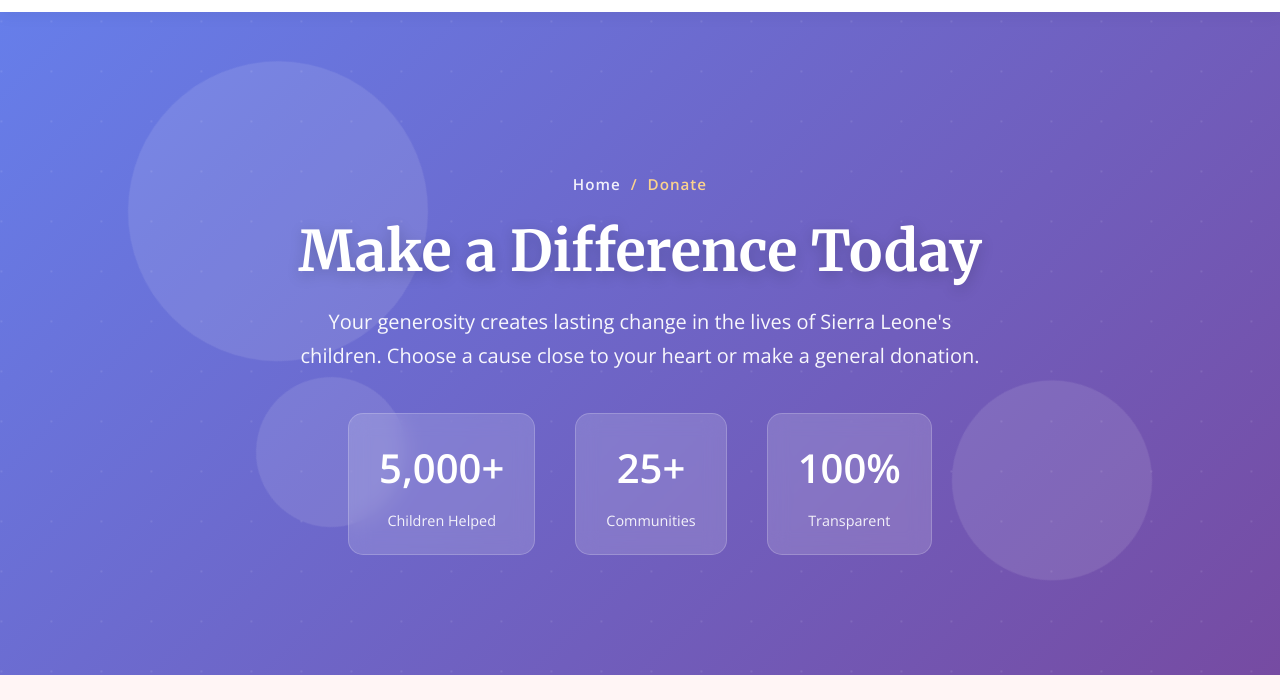
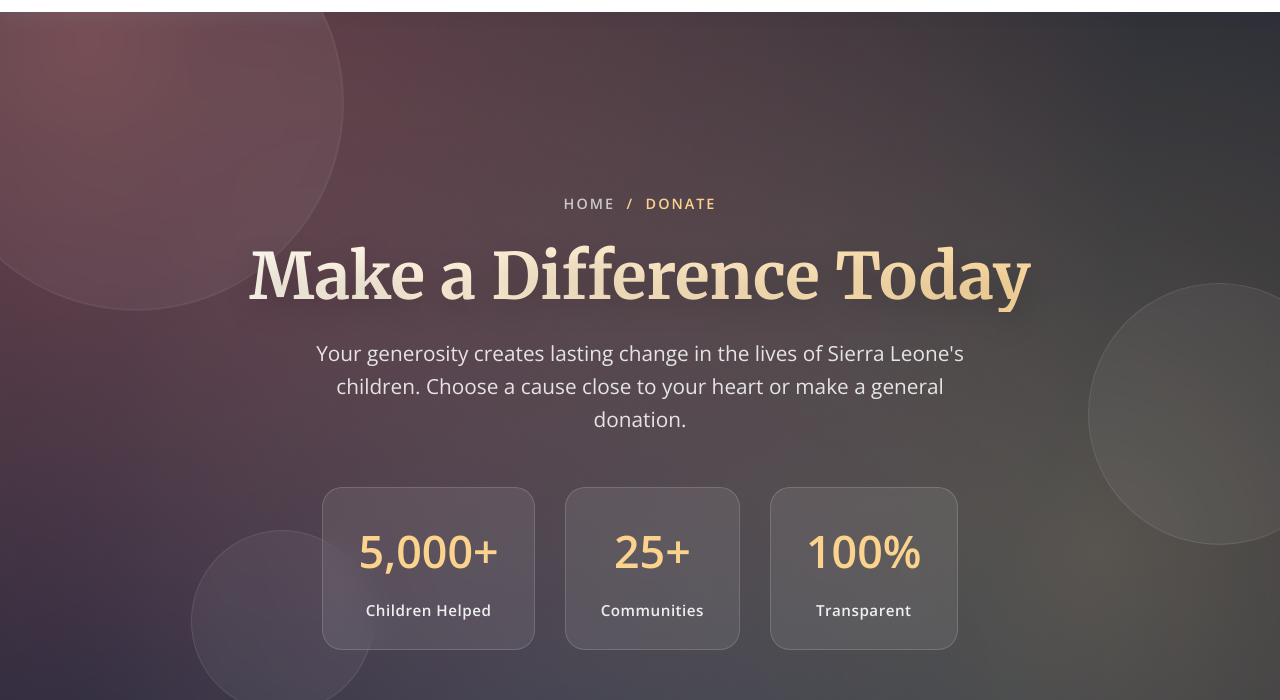
Before and after one commit to virtualcardds-skull/my-childs-foundation-website, a plain HTML site: page donate.html in a window 1280 px wide. Shown: the part 108-808 px from the top of the page. Drawn offline with nearby package versions, Linux system fonts and the light colour scheme.

Commit message:
Update donate.html

```diff
--- a/donate.html
+++ b/donate.html
@@ -71,18 +71,18 @@
         nav .btn-primary { padding: 10px 24px; font-size: 0.9rem; color: white !important; }
 
         /* =========================================
-           5. CREATIVE PAGE HERO (REDESIGNED)
+           5. CREATIVE PAGE HERO (ULTRA-CREATIVE REDESIGN)
            ========================================= */
         .page-hero {
-            background: linear-gradient(135deg, #667eea 0%, #764ba2 100%);
+            background: #0f172a;
             color: white;
             text-align: center;
-            padding: 160px 20px 120px;
+            padding: 180px 20px 150px;
             position: relative;
             overflow: hidden;
         }
 
-        /* Animated Background Shapes */
+        /* Animated Aurora Gradient Background */
         .page-hero::before {
             content: '';
             position: absolute;
@@ -90,65 +90,63 @@
             left: -50%;
             width: 200%;
             height: 200%;
-            background: radial-gradient(circle, rgba(255,255,255,0.1) 1px, transparent 1px);
-            background-size: 50px 50px;
-            animation: moveGrid 20s linear infinite;
+            background: radial-gradient(circle at 30% 30%, rgba(255, 138, 128, 0.4) 0%, transparent 50%),
+                        radial-gradient(circle at 70% 60%, rgba(251, 211, 141, 0.3) 0%, transparent 50%),
+                        radial-gradient(circle at 50% 80%, rgba(26, 54, 93, 0.6) 0%, transparent 50%);
+            animation: aurora 15s ease-in-out infinite alternate;
+            z-index: 1;
         }
 
-        @keyframes moveGrid {
-            0% { transform: translate(0, 0); }
-            100% { transform: translate(50px, 50px); }
+        @keyframes aurora {
+            0% { transform: translate(0, 0) rotate(0deg); }
+            100% { transform: translate(-5%, -5%) rotate(5deg); }
         }
 
+        /* Glassmorphic Floating Shapes */
         .hero-shape {
             position: absolute;
             border-radius: 50%;
-            background: rgba(255, 255, 255, 0.1);
-            animation: float 15s infinite ease-in-out;
+            background: rgba(255, 255, 255, 0.05);
+            backdrop-filter: blur(8px);
+            border: 1px solid rgba(255, 255, 255, 0.1);
+            animation: float 20s infinite ease-in-out;
+            z-index: 1;
         }
 
         .hero-shape:nth-child(1) {
-            width: 300px;
-            height: 300px;
-            top: 10%;
-            left: 10%;
+            width: 400px; height: 400px; top: -10%; left: -5%;
             animation-delay: 0s;
         }
-
         .hero-shape:nth-child(2) {
-            width: 200px;
-            height: 200px;
-            top: 60%;
-            right: 10%;
-            animation-delay: 2s;
+            width: 250px; height: 250px; top: 40%; right: -5%;
+            animation-delay: -5s;
         }
-
         .hero-shape:nth-child(3) {
-            width: 150px;
-            height: 150px;
-            bottom: 20%;
-            left: 20%;
-            animation-delay: 4s;
+            width: 180px; height: 180px; bottom: 10%; left: 15%;
+            animation-delay: -10s;
         }
 
         @keyframes float {
-            0%, 100% { transform: translateY(0) rotate(0deg); }
-            33% { transform: translateY(-30px) rotate(120deg); }
-            66% { transform: translateY(30px) rotate(240deg); }
+            0%, 100% { transform: translateY(0) scale(1); }
+            50% { transform: translateY(-40px) scale(1.05); }
         }
 
-        .page-hero .breadcrumb {
-            font-size: 0.95rem;
-            color: var(--accent-sun);
-            margin-bottom: 20px;
-            font-weight: 600;
-            letter-spacing: 1px;
+        .page-hero .container {
             position: relative;
             z-index: 2;
         }
 
+        .page-hero .breadcrumb {
+            font-size: 0.9rem;
+            color: var(--accent-sun);
+            margin-bottom: 25px;
+            font-weight: 600;
+            letter-spacing: 2px;
+            text-transform: uppercase;
+        }
+
         .page-hero .breadcrumb a {
-            color: rgba(255,255,255,0.9);
+            color: rgba(255,255,255,0.7);
             transition: color 0.3s;
         }
 
@@ -157,52 +155,79 @@
         }
 
         .page-hero h1 {
-            color: white;
-            font-size: 3.5rem;
-            margin-bottom: 20px;
-            line-height: 1.2;
-            position: relative;
-            z-index: 2;
-            text-shadow: 0 4px 15px rgba(0,0,0,0.2);
+            font-size: 4rem;
+            margin-bottom: 25px;
+            line-height: 1.1;
+            background: linear-gradient(135deg, #ffffff 0%, var(--accent-sun) 100%);
+            -webkit-background-clip: text;
+            -webkit-text-fill-color: transparent;
+            background-clip: text;
+            text-shadow: 0 10px 30px rgba(0,0,0,0.2);
         }
 
         .page-hero p {
-            color: rgba(255,255,255,0.95);
-            font-size: 1.25rem;
-            max-width: 700px;
-            margin: 0 auto 30px;
-            position: relative;
-            z-index: 2;
+            color: rgba(255,255,255,0.85);
+            font-size: 1.3rem;
+            max-width: 650px;
+            margin: 0 auto 40px;
+            line-height: 1.6;
         }
 
         .hero-stats {
             display: flex;
             justify-content: center;
-            gap: 40px;
-            margin-top: 40px;
-            position: relative;
-            z-index: 2;
+            gap: 30px;
+            margin-top: 50px;
+            flex-wrap: wrap;
         }
 
         .hero-stat {
             text-align: center;
-            padding: 20px 30px;
-            background: rgba(255,255,255,0.15);
-            backdrop-filter: blur(10px);
-            border-radius: 15px;
-            border: 1px solid rgba(255,255,255,0.2);
+            padding: 25px 35px;
+            background: rgba(255, 255, 255, 0.08);
+            backdrop-filter: blur(16px);
+            -webkit-backdrop-filter: blur(16px);
+            border-radius: 20px;
+            border: 1px solid rgba(255, 255, 255, 0.15);
+            transition: all 0.4s ease;
+            min-width: 160px;
+        }
+
+        .hero-stat:hover {
+            background: rgba(255, 255, 255, 0.15);
+            transform: translateY(-8px);
+            border-color: var(--secondary-color);
+            box-shadow: 0 15px 40px rgba(255, 138, 128, 0.2);
         }
 
         .hero-stat-number {
-            font-size: 2.5rem;
+            font-size: 2.8rem;
             font-weight: 700;
             display: block;
-            margin-bottom: 5px;
+            margin-bottom: 8px;
+            color: var(--accent-sun);
         }
 
         .hero-stat-label {
-            font-size: 0.9rem;
-            opacity: 0.9;
+            font-size: 0.95rem;
+            color: rgba(255,255,255,0.9);
+            font-weight: 600;
+            letter-spacing: 0.5px;
+        }
+
+        /* Creative SVG Wave Divider at bottom of hero */
+        .hero-wave {
+            position: absolute;
+            bottom: -2px;
+            left: 0;
+            width: 100%;
+            z-index: 3;
+            line-height: 0;
+        }
+        .hero-wave svg {
+            width: 100%;
+            height: 80px;
+            display: block;
         }
 
         /* =========================================
@@ -252,50 +277,14 @@
         .cause-content h3 { font-size: 1.4rem; margin-bottom: 12px; }
         .cause-content p { font-size: 0.95rem; margin-bottom: 20px; color: var(--text-light); }
 
-        .cause-progress {
-            margin-bottom: 20px;
-        }
+        .cause-progress { margin-bottom: 20px; }
+        .progress-header { display: flex; justify-content: space-between; margin-bottom: 10px; font-size: 0.9rem; }
+        .progress-bar { height: 10px; background: var(--bg-light); border-radius: 10px; overflow: hidden; }
+        .progress-fill { height: 100%; background: linear-gradient(90deg, var(--secondary-color), var(--accent-sun)); border-radius: 10px; transition: width 1s ease; }
 
-        .progress-header {
-            display: flex;
-            justify-content: space-between;
-            margin-bottom: 10px;
-            font-size: 0.9rem;
-        }
-
-        .progress-bar {
-            height: 10px;
-            background: var(--bg-light);
-            border-radius: 10px;
-            overflow: hidden;
-        }
-
-        .progress-fill {
-            height: 100%;
-            background: linear-gradient(90deg, var(--secondary-color), var(--accent-sun));
-            border-radius: 10px;
-            transition: width 1s ease;
-        }
-
-        .cause-footer {
-            display: flex;
-            justify-content: space-between;
-            align-items: center;
-            padding-top: 20px;
-            border-top: 1px solid #edf2f7;
-        }
-
-        .cause-amount {
-            font-size: 1.5rem;
-            font-weight: 700;
-            color: var(--primary-color);
-        }
-
-        .cause-amount span {
-            font-size: 0.9rem;
-            color: var(--text-light);
-            font-weight: 400;
-        }
+        .cause-footer { display: flex; justify-content: space-between; align-items: center; padding-top: 20px; border-top: 1px solid #edf2f7; }
+        .cause-amount { font-size: 1.5rem; font-weight: 700; color: var(--primary-color); }
+        .cause-amount span { font-size: 0.9rem; color: var(--text-light); font-weight: 400; }
 
         /* =========================================
            7. DONATION SECTION
@@ -303,7 +292,6 @@
         .donation-section { padding: 80px 20px 100px; background: var(--bg-white); }
         .donation-layout { max-width: 1100px; margin: 0 auto; display: grid; grid-template-columns: 1fr 1.5fr; gap: 50px; align-items: start; }
 
-        /* Left Column: Impact & Trust */
         .donation-impact { position: sticky; top: 120px; }
         .impact-card { background: var(--bg-light); padding: 30px; border-radius: 20px; border-left: 5px solid var(--secondary-color); margin-bottom: 25px; box-shadow: 0 10px 30px rgba(26, 54, 93, 0.05); transition: transform 0.3s; }
         .impact-card:hover { transform: translateY(-5px); }
@@ -313,9 +301,7 @@
         .trust-item { display: flex; align-items: center; gap: 15px; font-size: 0.95rem; color: var(--text-dark); font-weight: 600; }
         .trust-icon { width: 40px; height: 40px; background: var(--bg-white); border-radius: 50%; display: flex; align-items: center; justify-content: center; font-size: 1.2rem; box-shadow: 0 4px 10px rgba(0,0,0,0.05); }
 
-        /* Right Column: Payment Tabs */
         .payment-container { background: white; border-radius: 24px; box-shadow: 0 25px 60px rgba(26, 54, 93, 0.12); overflow: hidden; border: 1px solid #edf2f7; }
-
         .payment-tabs { display: flex; background: var(--bg-light); border-bottom: 1px solid #edf2f7; }
         .tab-btn { flex: 1; padding: 20px 15px; background: transparent; border: none; font-family: var(--font-body); font-weight: 600; font-size: 0.95rem; color: var(--text-light); cursor: pointer; transition: all 0.3s; display: flex; flex-direction: column; align-items: center; gap: 8px; position: relative; }
         .tab-btn:hover { color: var(--primary-color); background: rgba(255,255,255,0.5); }
@@ -330,11 +316,9 @@
         .tab-content h3 { font-size: 1.5rem; margin-bottom: 10px; text-align: left; }
         .tab-content > p { text-align: left; margin-bottom: 30px; }
 
-        /* Mobile Money Cards */
         .mobile-money-grid { display: grid; gap: 20px; }
         .money-card { display: flex; align-items: center; justify-content: space-between; padding: 20px; border-radius: 16px; border: 2px solid #edf2f7; transition: all 0.3s; background: white; }
 
-        /* Creative Brand-Specific Hover Glows */
         .money-card.orange-glow:hover { border-color: var(--orange-color); box-shadow: 0 10px 30px rgba(255, 121, 0, 0.15); }
         .money-card.africell-glow:hover { border-color: var(--africell-color); box-shadow: 0 10px 30px rgba(0, 102, 179, 0.15); }
         .money-card.qcell-glow:hover { border-color: var(--qcell-color); box-shadow: 0 10px 30px rgba(227, 6, 19, 0.15); }
@@ -349,20 +333,17 @@
         .copy-btn:hover { background: var(--secondary-color); color: white; }
         .copy-btn.copied { background: #48BB78; color: white; }
 
-        /* International Payment */
         .intl-payment { text-align: center; padding: 20px 0; }
         .intl-payment .paypal-btn { display: inline-flex; align-items: center; gap: 10px; background: #0070BA; color: white; padding: 16px 40px; border-radius: 50px; font-size: 1.1rem; font-weight: 600; transition: all 0.3s; margin-bottom: 20px; }
         .intl-payment .paypal-btn:hover { background: #005ea6; transform: translateY(-2px); box-shadow: 0 10px 20px rgba(0, 112, 186, 0.3); }
         .secure-note { font-size: 0.85rem; color: var(--text-light); display: flex; align-items: center; justify-content: center; gap: 5px; }
 
-        /* Bank Transfer */
         .bank-details { background: var(--bg-light); padding: 30px; border-radius: 16px; border: 1px solid #edf2f7; }
         .bank-row { display: flex; justify-content: space-between; padding: 15px 0; border-bottom: 1px solid #e2e8f0; }
         .bank-row:last-child { border-bottom: none; }
         .bank-label { font-weight: 600; color: var(--text-light); font-size: 0.95rem; }
         .bank-value { font-weight: 600; color: var(--primary-color); font-size: 1rem; text-align: right; }
 
-        /* Transaction Screenshot Upload Form (Enhanced) */
         .upload-section { margin-top: 30px; padding: 35px; background: white; border-radius: 20px; border: 2px dashed #cbd5e0; position: relative; overflow: hidden; }
         .upload-section::before {
             content: '';
@@ -482,13 +463,14 @@
            12. MOBILE RESPONSIVENESS
            ========================================= */
         @media (max-width: 768px) {
-            h1 { font-size: 2rem; } h2 { font-size: 1.75rem; } .page-hero h1 { font-size: 2.25rem; }
+            h1 { font-size: 2rem; } h2 { font-size: 1.75rem; } .page-hero h1 { font-size: 2.5rem; }
             .logo img { height: 80px; }
             .menu-toggle { display: block; }
             nav ul { display: none; flex-direction: column; position: absolute; top: 100%; left: 0; right: 0; background-color: var(--bg-white); box-shadow: 0 10px 20px rgba(0,0,0,0.1); padding: 20px; gap: 20px; text-align: center; border-top: 1px solid #eee; }
             nav ul.active { display: flex; }
             nav .btn-primary { width: 100%; display: block; }
 
+            .page-hero { padding: 140px 20px 120px; }
             .hero-stats { flex-direction: column; gap: 20px; }
             .hero-stat { width: 100%; }
 
@@ -543,9 +525,9 @@
         </div>
     </header>
 
-    <!-- CREATIVE PAGE HERO (REDESIGNED) -->
+    <!-- CREATIVE PAGE HERO (ULTRA-CREATIVE REDESIGN) -->
     <section class="page-hero">
-        <!-- Animated Background Shapes -->
+        <!-- Animated Aurora & Floating Shapes -->
         <div class="hero-shape"></div>
         <div class="hero-shape"></div>
         <div class="hero-shape"></div>
@@ -571,6 +553,13 @@
                     <span class="hero-stat-label">Transparent</span>
                 </div>
             </div>
+        </div>
+
+        <!-- Creative SVG Wave Divider -->
+        <div class="hero-wave">
+            <svg viewBox="0 0 1440 100" fill="none" xmlns="http://www.w3.org/2000/svg" preserveAspectRatio="none">
+                <path d="M0 50L48 45.7C96 41.3 192 32.7 288 30.2C384 27.7 480 31.3 576 38.8C672 46.3 768 57.7 864 58.5C960 59.3 1056 49.7 1152 43.2C1248 36.7 1344 33.3 1392 31.7L1440 30V100H1392C1344 100 1248 100 1152 100C1056 100 960 100 864 100C768 100 672 100 576 100C480 100 384 100 288 100C192 100 96 100 48 100H0V50Z" fill="#FFF5F5"/>
+            </svg>
         </div>
     </section>
 
@@ -781,13 +770,9 @@
                                 <div class="file-name" id="fileName"></div>
                             </div>
 
-                            <!-- NEW: Full Name Field -->
                             <input type="text" name="donor_name" class="form-input" placeholder="Your Full Name" required>
-
                             <input type="email" name="email" class="form-input" placeholder="Your Email Address" required>
-
                             <input type="text" name="phone" class="form-input" placeholder="Your Phone Number" required>
-
                             <input type="text" name="amount" class="form-input" placeholder="Amount Donated (Le)" required>
 
                             <button type="submit" class="submit-btn">
@@ -806,7 +791,6 @@
                     <p>Support us from anywhere in the world using your credit card or PayPal account. Securely processed via our international payment gateway.</p>
 
                     <div class="intl-payment">
-                        <!-- Replace '#' with your actual PayPal.me link or Stripe Checkout link -->
                         <a href="#" class="paypal-btn">
                             <svg width="24" height="24" viewBox="0 0 24 24" fill="currentColor"><path d="M7.076 21.337H2.47a.641.641 0 01-.633-.74L4.944 3.72a.77.77 0 01.757-.629h6.818c2.73 0 4.744.57 5.62 1.704.41.53.667 1.088.786 1.69.125.636.085 1.404-.125 2.33l-.01.055v.606l.47.266c.396.21.71.47.935.78.47.65.61 1.47.42 2.44-.44 2.28-1.93 3.44-4.43 3.44h-1.19c-.28 0-.55.1-.75.29a1.09 1.09 0 00-.34.79l-.05.36-.62 3.93-.03.13a.64.64 0 01-.632.54H7.076z"/></svg>
                             Donate with PayPal
@@ -981,28 +965,21 @@
         });
         scrollTopBtn.addEventListener('click', () => { window.scrollTo({ top: 0, behavior: 'smooth' }); });
 
-        // ==========================================
         // DONATION TABS LOGIC
-        // ==========================================
         const tabBtns = document.querySelectorAll('.tab-btn');
         const tabContents = document.querySelectorAll('.tab-content');
 
         tabBtns.forEach(btn => {
             btn.addEventListener('click', () => {
-                // Remove active class from all
                 tabBtns.forEach(b => b.classList.remove('active'));
                 tabContents.forEach(c => c.classList.remove('active'));
-
-                // Add active class to clicked
                 btn.classList.add('active');
                 const targetTab = btn.getAttribute('data-tab');
                 document.getElementById(targetTab).classList.add('active');
             });
         });
 
-        // ==========================================
         // COPY TO CLIPBOARD LOGIC
-        // ==========================================
         function copyNumber(button, number) {
             navigator.clipboard.writeText(number).then(() => {
                 const originalText = button.innerHTML;
@@ -1018,9 +995,7 @@
             });
         }
 
-        // ==========================================
         // FILE UPLOAD NAME DISPLAY
-        // ==========================================
         function updateFileName(input) {
             const fileName = input.files[0]?.name || '';
             const fileNameDisplay = document.getElementById('fileName');
@@ -1032,16 +1007,12 @@
             }
         }
 
-        // ==========================================
         // SCROLL TO DONATION SECTION
-        // ==========================================
         function scrollToDonation() {
             document.getElementById('donationSection').scrollIntoView({ behavior: 'smooth' });
         }
 
-        // ==========================================
         // GITHUB PAGES URL CLEANER
-        // ==========================================
         function cleanUrl() {
             const currentPath = window.location.pathname;
             const lastSlashIndex = currentPath.lastIndexOf('/');
@@ -1062,7 +1033,6 @@
         }
         cleanUrl();
 
-        // Handle clicks on Donate tab
         document.querySelectorAll('.donate-link').forEach(link => {
             link.addEventListener('click', function(e) {
                 const currentPath = window.location.pathname;
@@ -1078,7 +1048,6 @@
             });
         });
 
-        // Handle clicks on Home tab
         document.querySelectorAll('.home-link').forEach(link => {
             link.addEventListener('click', function(e) {
                 const currentPath = window.location.pathname;
```
